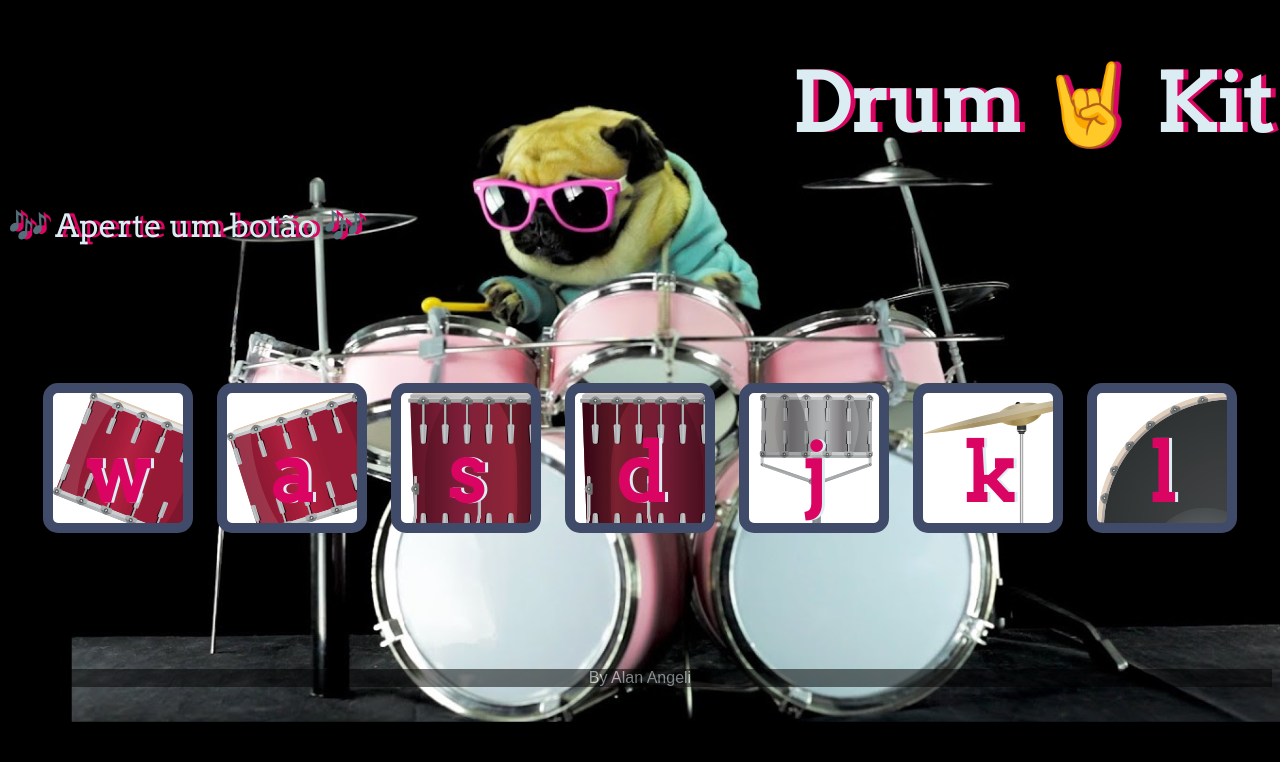
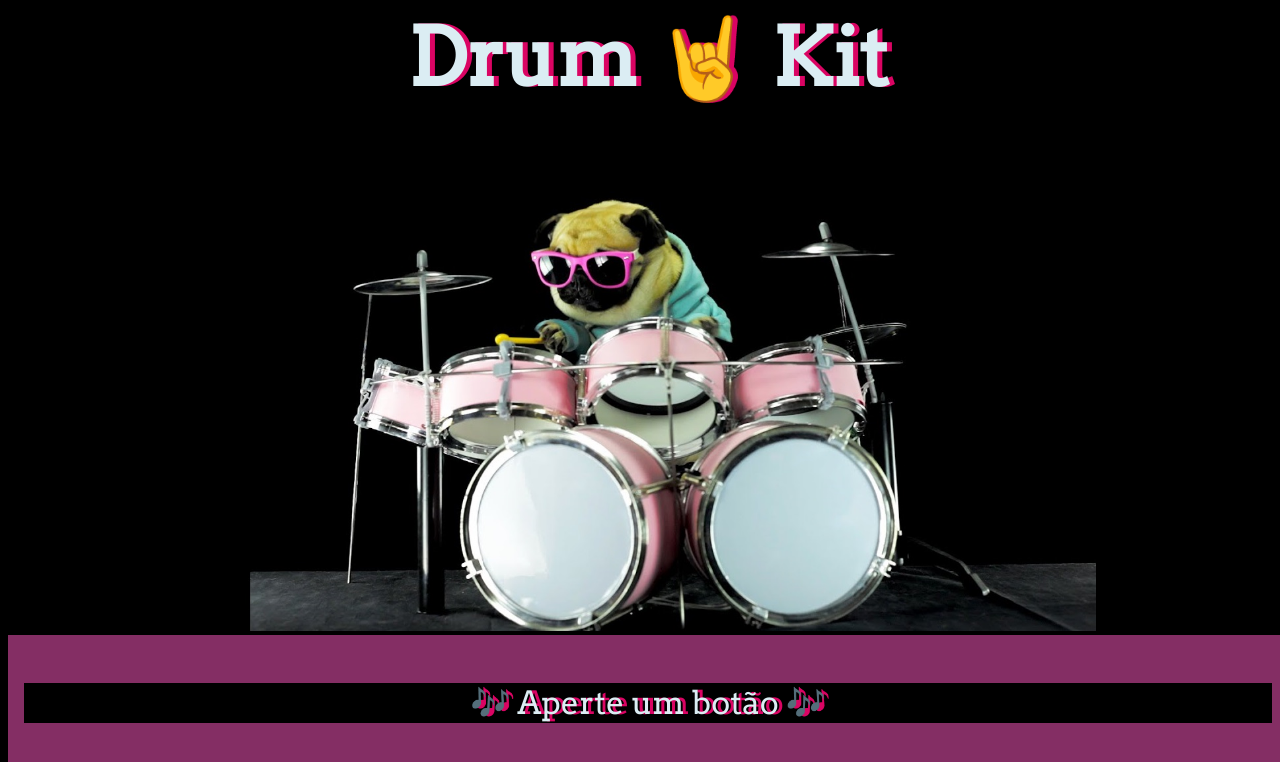
Before and after one commit to alanangeli/drum-kit, a plain HTML site: page index.html in a window 1280 px wide. Shown: the top 762 px of the page. Drawn offline with Linux system fonts and the light colour scheme.

Commit message:
atualizando css, html

```diff
--- a/index.html
+++ b/index.html
@@ -12,11 +12,11 @@
 
   <h1 id="title">Drum 🤘 Kit</h1>
 
-  <div class="container-text">
-    <p>🎶 Aperte um botão 🎶</p>
+  <div class="drummer">
+    <img class="pug" src="images/bg1.jpg">
   </div>
-
   <div class="set">
+    <p class="info">🎶 Aperte um botão 🎶</p>
     <button class="w drum">w</button>
     <button class="a drum">a</button>
     <button class="s drum">s</button>
--- a/styles.css
+++ b/styles.css
@@ -1,30 +1,48 @@
-body {
+body, html {
+  width: 100%;
+  height: 100%;
   text-align: center;
-  background-image: url("./images/bg1.jpg");
-  background-position: center;
-  background-size: cover;
+  background-color: #000000;
 
 }
 
-h1 {
+#title {
   font-size: 5rem;
   color: #DBEDF3;
   font-family: "Arvo", cursive;
   text-shadow: 5px 0 #DA0463;
-  text-align: right;
-
+  text-align: center;
+  margin: 0;
+  padding: 0;
 
 
 }
 
-p {
+.pug {
+  width: 70%;
+
+}
+
+.drummer {
+  background-color: #000000;
+  margin: 0;
+  padding: 0;
+
+}
+
+.info {
   font-size: 2rem;
   color: #DBEDF3;
   font-family: "Arvo", cursive;
   text-shadow: 5px 0 #DA0463;
-  text-align: left;
-  margin-right: 3rem;
+  text-align: center;
+  background: #000000;
 
+
+}
+
+.container-text {
+  background-color: black;
 }
 
 footer {
@@ -63,6 +81,7 @@ footer {
 
 .set {
   margin: 10% auto;
+
 }
 
 .game-over {
@@ -118,6 +137,13 @@ footer {
 }
 
 footer{
-  background-color: black;
+  background-color: rgb(0, 0, 0);
   opacity: 0.5;
 }
+
+.set{
+  background-color: rgb(132, 46, 100);
+  margin: 0;
+  padding: 1rem;
+
+}
```
